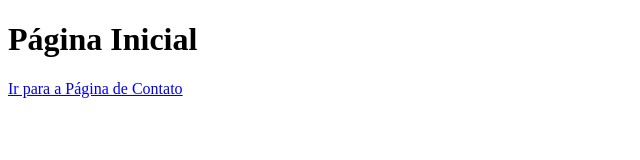
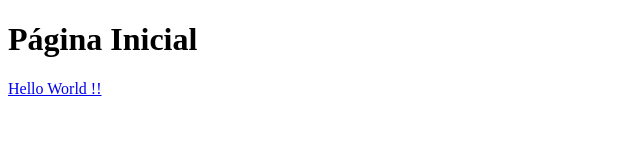
Before and after one commit to JuanHelpes/Eng.-Software, a plain HTML site: page index.html in a window 1280 px wide. Shown: the whole page, without its empty margins (0-640 px from the left). Drawn offline with Linux system fonts and the light colour scheme.

Commit message:
Push do D1

```diff
--- a/index.html
+++ b/index.html
@@ -8,6 +8,6 @@
 </head>
 <body>
     <h1>Página Inicial</h1>
-    <a href="contato.html">Ir para a Página de Contato</a>
+    <a href="contato.html">Hello World !!</a>
 </body>
 </html>
```
